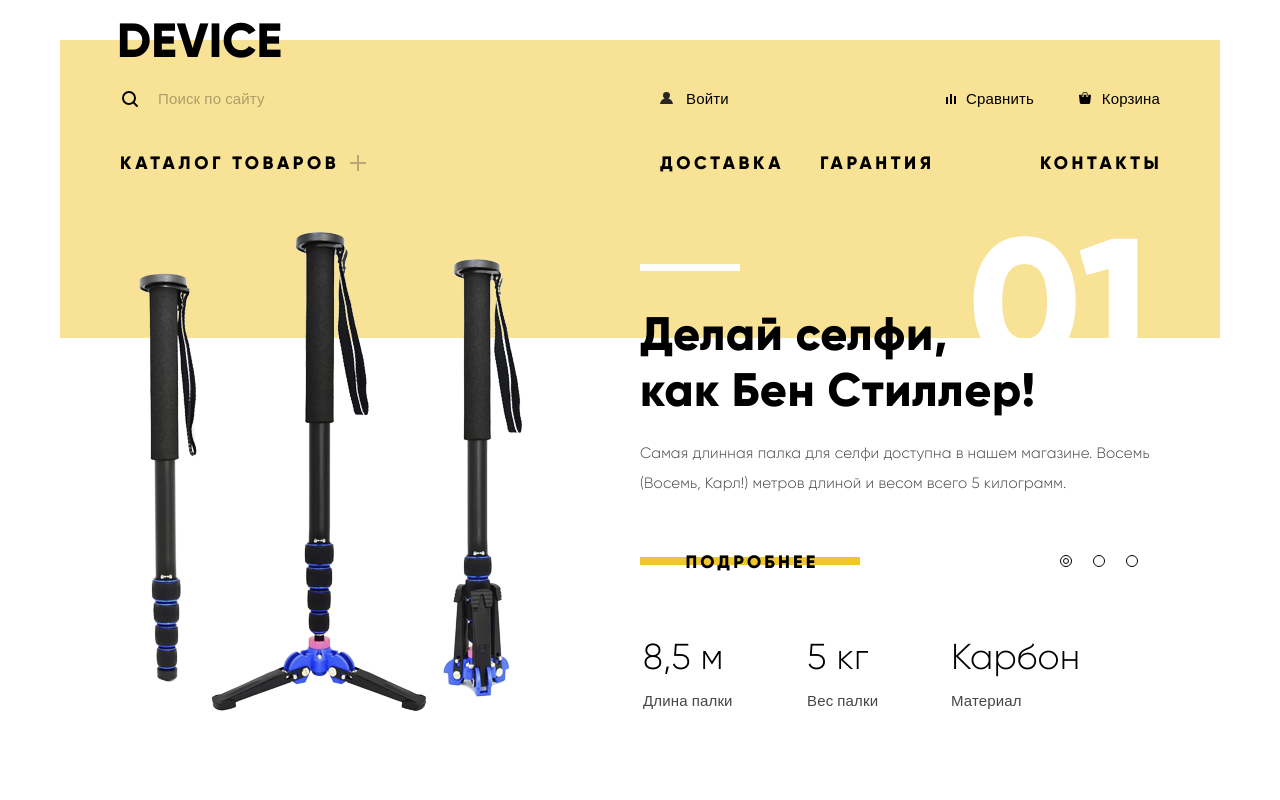
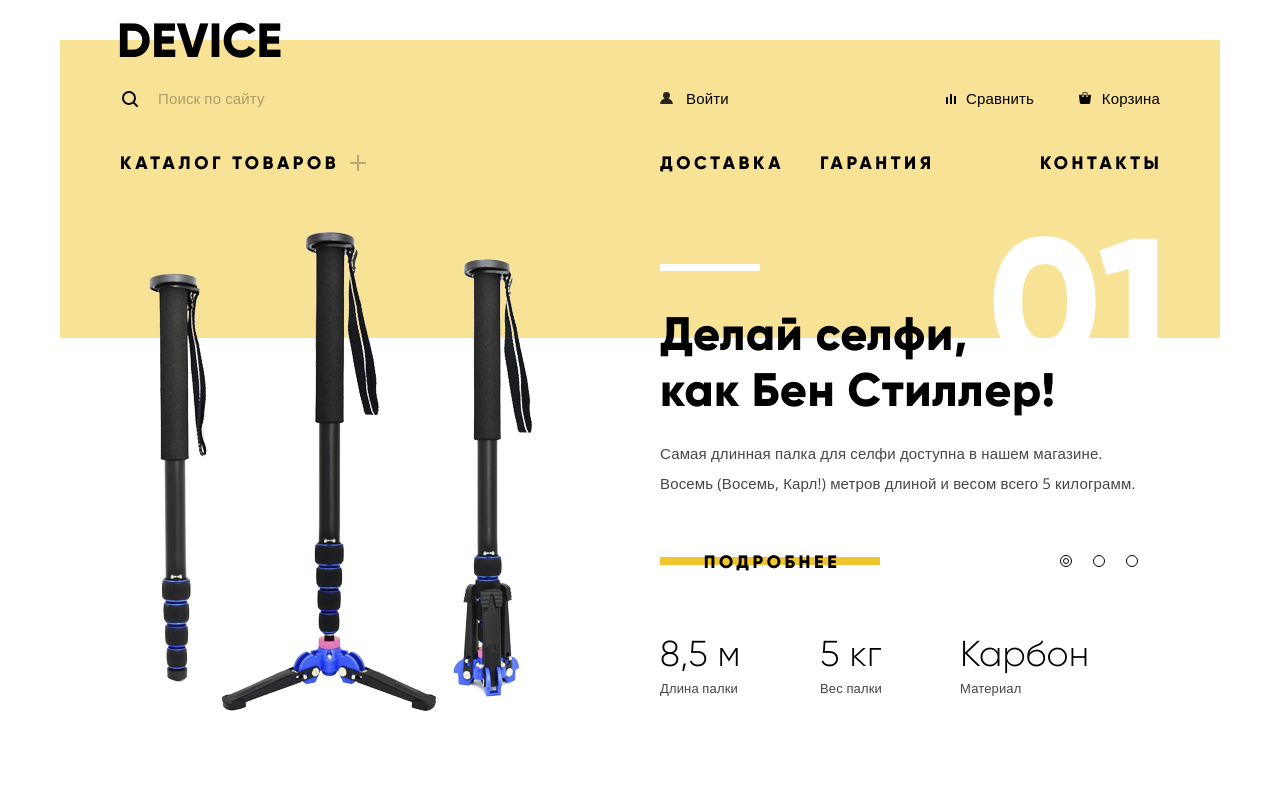
Before and after one commit to mircil/device, a plain HTML site: page index.html in a window 1280 px wide. Shown: the top 800 px of the page. Drawn offline with nearby package versions, Linux system fonts and the light colour scheme.

Commit message:
slider fixes

```diff
--- a/css/style.css
+++ b/css/style.css
@@ -72,7 +72,7 @@ a {
   text-align: center;
   color: #000;
   text-transform: uppercase;
-  letter-spacing: 3.2px;
+  letter-spacing: 0.2em;
 
   background: none;
   border: none;
@@ -541,7 +541,7 @@ a {
 }
 
 .slider-img-wrap {
-  width: 540px;
+  width: 560px;
   margin-right: 40px;
 
   text-align: center;
@@ -624,13 +624,19 @@ a {
 .slider-descr-wrap p {
   margin: 0;
   padding: 0;
+  width: 490px;
 
   font-weight: 300;
   font-size: 15px;
   line-height: 30px;
-  font-family: "Gilroy", "Arial", sans-serif;
+  font-family: "Open Sans", "Arial", sans-serif;
   letter-spacing: 0.01em;
   color: #464646;
+}
+
+.slider-descr-item-2 p,
+.slider-descr-item-3 p {
+  width: 460px;
 }
 
 .slider-descr-wrap .btn {
@@ -701,6 +707,10 @@ a {
   display: block;
 }
 
+.slider-item-features {
+  border-collapse: collapse;
+}
+
 .slider-item-features-top {
   font-weight: 300;
   font-size: 36px;
@@ -709,12 +719,20 @@ a {
   color: #000;
 }
 
+.slider-item-features-bottom {
+    font-size: 13px;
+    line-height: 20px;
+}
+
 .slider-item-features td:nth-child(1),
 .slider-item-features td:nth-child(3) {
   width: 160px;
+  padding: 0;
 }
 
 .slider-item-features td:nth-child(2) {
   width: 140px;
+  padding: 0;
 }
+
 /* End of header styles */
--- a/index.html
+++ b/index.html
@@ -90,7 +90,7 @@
                   <td>5 кг</td>
                   <td>Карбон</td>
                 </tr>
-                <tr class="slider-item-features-bot">
+                <tr class="slider-item-features-bottom">
                   <td>Длина палки</td>
                   <td>Вес палки</td>
                   <td>Материал</td>
```
